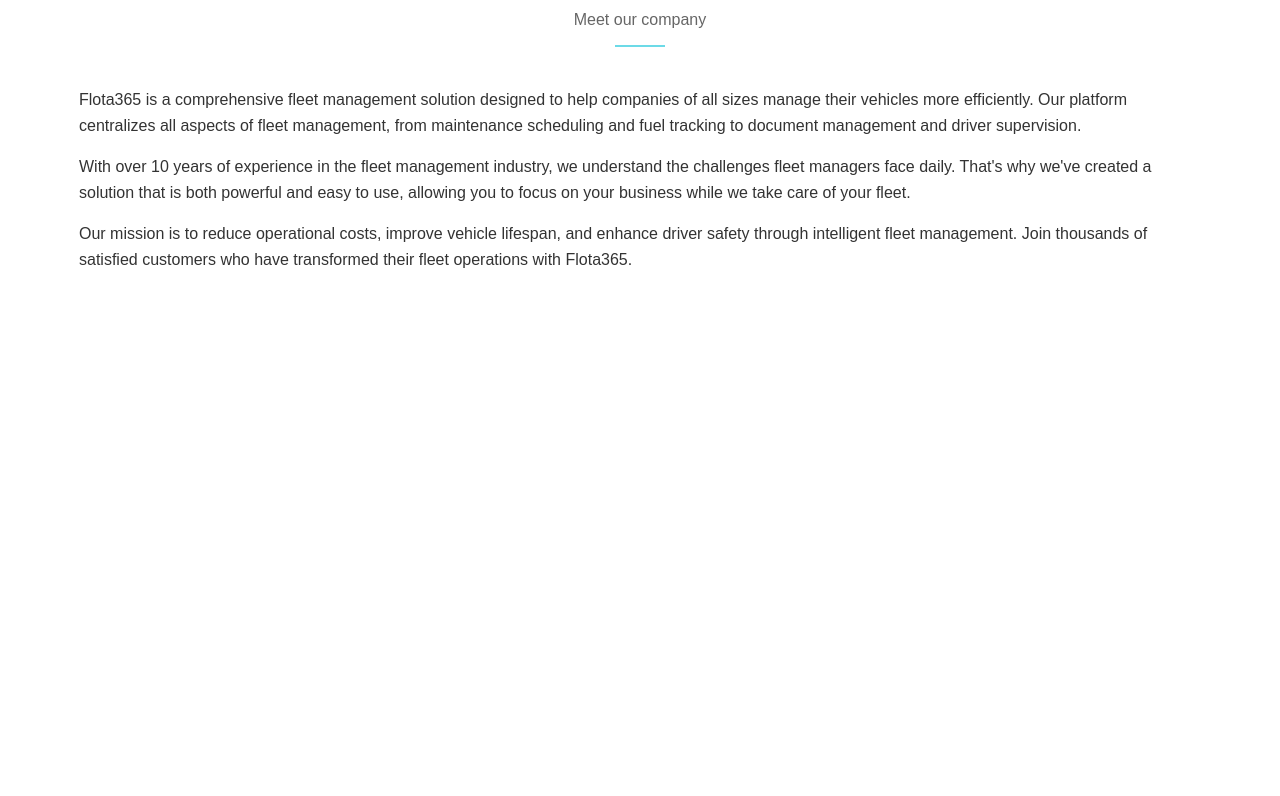
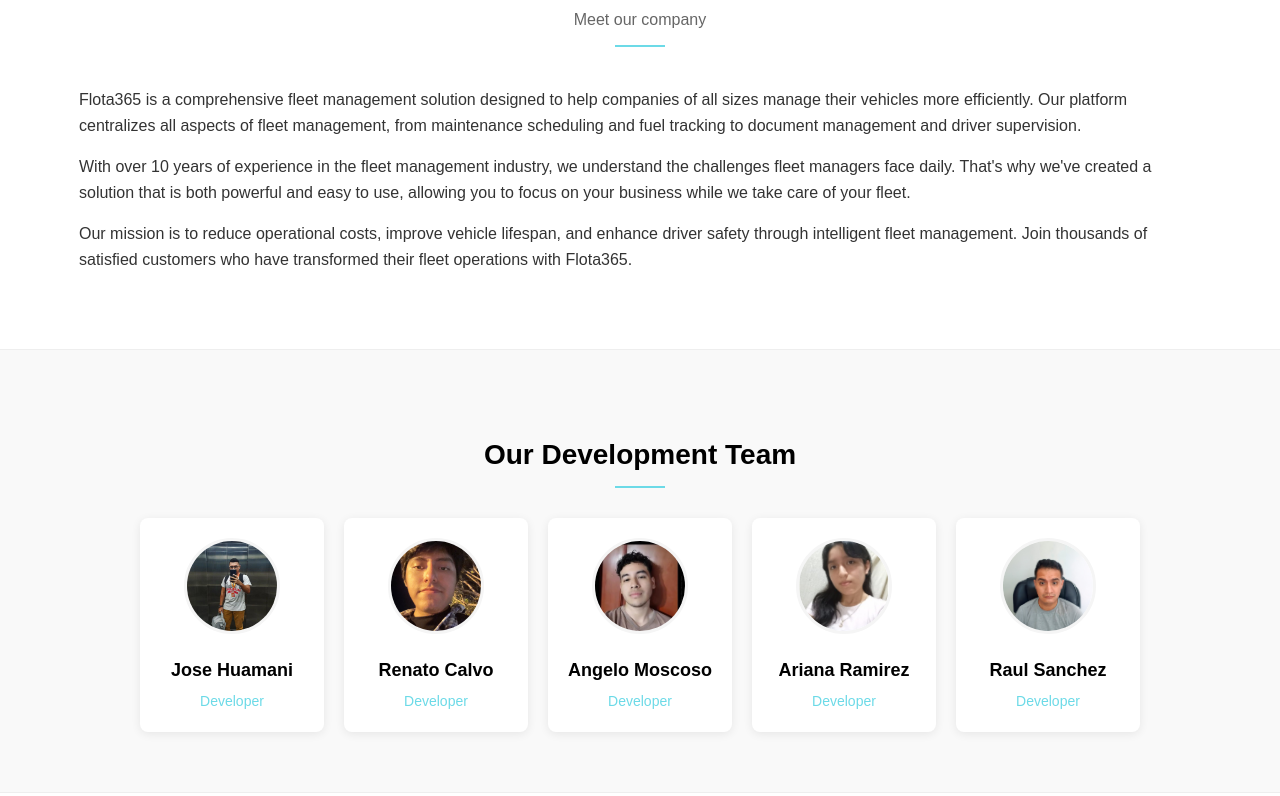
Before and after one commit to 1ASI0730-2510-4370-G3-Flota365/VSC-Visionaries-Landing-Page, a website built with Vite: page VSC-Visionaries-LandingPage/index.html in a window 1280 px wide. Shown: the part 1103-1899 px from the top of the page. Before the commit the page ends 1452 px from the top, so only its background shows below. Built offline with nearby package versions, Linux system fonts and the light colour scheme.

Commit message:
feat(about): add Develop Team-Section of the Flota365 Landing Page

```diff
--- a/VSC-Visionaries-LandingPage/index.html
+++ b/VSC-Visionaries-LandingPage/index.html
@@ -64,6 +64,45 @@
         </div>
     </section>
 
+    <!-- Development Team Section -->
+    <section class="development-team">
+        <div class="container">
+        <h2 class="team-title" data-i18n="team.title">Our Development Team</h2>
+
+        <div class="team-list">
+            <div class="team-member">
+                <img src="./src/assets/images/a.jpg" alt="Developer A">
+                <h3>Jose Huamani</h3>
+                <p data-i18n="team.role">Developer</p>
+            </div>
+
+            <div class="team-member">
+                <img src="./src/assets/images/b.jpg" alt="Developer B">
+                <h3>Renato Calvo</h3>
+                <p data-i18n="team.role">Developer</p>
+            </div>
+
+            <div class="team-member">
+                <img src="./src/assets/images/c.jpg" alt="Developer C">
+                <h3>Angelo Moscoso</h3>
+                <p data-i18n="team.role">Developer</p>
+            </div>
+
+            <div class="team-member">
+                <img src="./src/assets/images/d.jpg" alt="Developer D">
+                <h3>Ariana Ramirez</h3>
+                <p data-i18n="team.role">Developer</p>
+            </div>
+
+            <div class="team-member">
+                <img src="./src/assets/images/e.jpg" alt="Developer E">
+                <h3>Raul Sanchez</h3>
+                <p data-i18n="team.role">Developer</p>
+            </div>
+        </div>
+    </div>
+</section>
+
 </body>
 
 </html>
--- a/VSC-Visionaries-LandingPage/src/css/style.css
+++ b/VSC-Visionaries-LandingPage/src/css/style.css
@@ -322,3 +322,80 @@
     font-weight: 500;
     font-size: 14px;
 }
+
+/* === Develop Team === */
+.development-team {
+    padding: 60px 0;
+    background-color: #f9f9f9;
+    border-top: 1px solid #eee;
+    border-bottom: 1px solid #eee;
+    margin-bottom: 40px;
+}
+
+.team-title {
+    font-size: 28px;
+    font-weight: bold;
+    text-align: center;
+    color: #000;
+    margin-bottom: 30px;
+    position: relative;
+    padding-bottom: 10px;
+}
+
+.team-title:after {
+    content: '';
+    position: absolute;
+    width: 50px;
+    height: 2px;
+    background-color: #6CDAE7;
+    bottom: 0;
+    left: 50%;
+    transform: translateX(-50%);
+}
+
+.team-list {
+    display: flex;
+    justify-content: center;
+    flex-wrap: nowrap;
+    gap: 20px;
+    max-width: 1000px;
+    margin: 0 auto;
+}
+
+.team-member {
+    flex: 1;
+    background-color: #fff;
+    border-radius: 8px;
+    box-shadow: 0 2px 10px rgba(0, 0, 0, 0.08);
+    padding: 20px;
+    text-align: center;
+    transition: transform 0.3s ease, box-shadow 0.3s ease;
+}
+
+.team-member:hover {
+    transform: translateY(-5px);
+    box-shadow: 0 5px 15px rgba(0, 0, 0, 0.1);
+}
+
+.team-member img {
+    width: 90px;
+    height: 90px;
+    border-radius: 50%;
+    object-fit: cover;
+    margin: 0 auto 15px;
+    border: 3px solid #f5f5f5;
+}
+
+.team-member h3 {
+    margin: 0 0 5px;
+    font-size: 18px;
+    font-weight: 600;
+    color: #000;
+}
+
+.team-member p {
+    margin: 0;
+    color: #6CDAE7;
+    font-weight: 500;
+    font-size: 14px;
+}
```
Also changed, not shown: VSC-Visionaries-LandingPage/src/assets/images/a.jpg (added), VSC-Visionaries-LandingPage/src/assets/images/b.jpg (added), VSC-Visionaries-LandingPage/src/assets/images/c.jpg (added), VSC-Visionaries-LandingPage/src/assets/images/d.jpg (added), VSC-Visionaries-LandingPage/src/assets/images/e.jpg (added).
